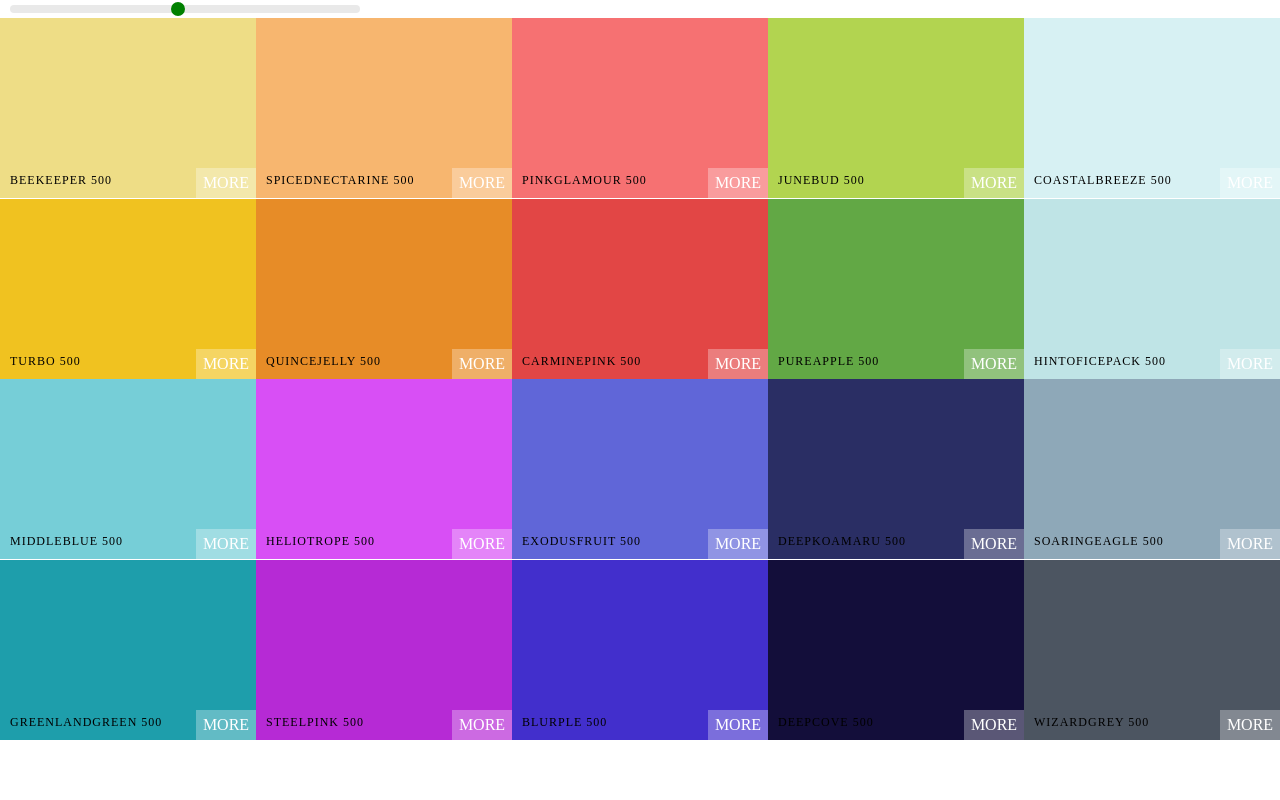
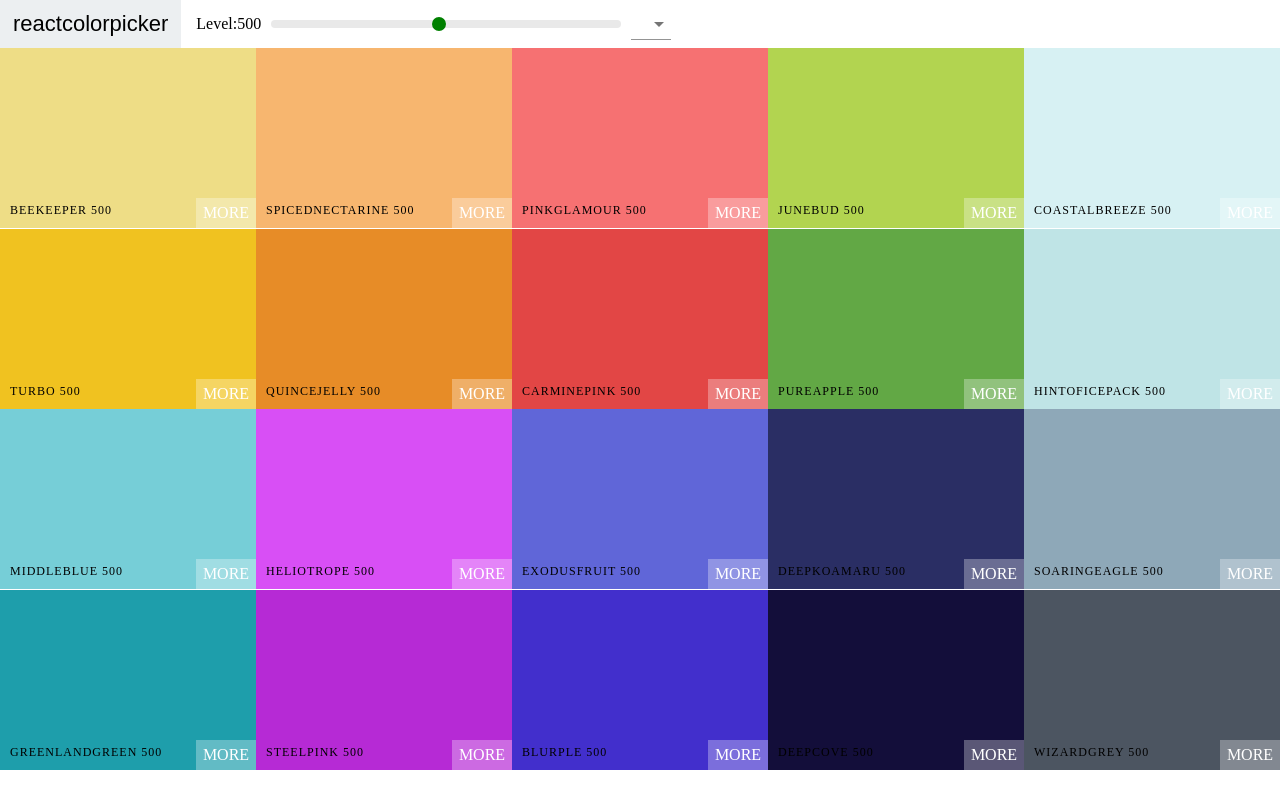
Before and after one commit to tsertic/color-picker-app, a React (Create React App) app: page / in a window 1280 px wide. Built offline with nearby package versions, Linux system fonts and the light colour scheme.

Commit message:
added material ui library and updated navbar

```diff
--- a/package.json
+++ b/package.json
@@ -3,6 +3,7 @@
   "version": "0.1.0",
   "private": true,
   "dependencies": {
+    "@material-ui/core": "^4.9.5",
     "@testing-library/jest-dom": "^4.2.4",
     "@testing-library/react": "^9.5.0",
     "@testing-library/user-event": "^7.2.1",
--- a/src/App.js
+++ b/src/App.js
@@ -2,12 +2,14 @@ import React from 'react';
 import seedColors from './seedColors';
 import Palette from './containers/Palette';
 import { generatePalette } from './utils/colorHelpers';
+
 
 function App() {
   const genPallete = generatePalette(seedColors[4]);
 
   return (
     <div>
+
       <Palette palette={genPallete} />
     </div>
   );
--- /dev/null
+++ b/src/containers/Navbar.css
@@ -0,0 +1,48 @@
+.Navbar{
+    display: flex;
+    align-items: center;
+    justify-content: flex-start;
+    height: 6vh;
+}
+
+.logo{
+    margin-right: 15px;
+    padding:0 13px;
+    font-size:22px;
+    background-color: #eceff1;
+    font-family: "Arial";
+    height:100%;
+    display: flex;
+    align-items: center;
+}
+.logo a{
+    text-decoration: none;
+    color: black;
+}
+.slider {
+    width: 350px;
+    margin: 0 10px;
+    display: inline-block;
+  }
+
+  .slider .rc-slider-track {
+    background-color: transparent;
+  }
+
+  .slider .rc-slider-rail {
+    height: 8px;
+  }
+
+  .slider .rc-slider-handle,
+  .slider .rc-slider-handle:active,
+  .slider .rc-slider-handle:focus,
+  .slider .rc-slider-handle:hover {
+    background-color: green;
+    outline: none;
+    border: 2px solid green;
+    box-shadow: none;
+    width: 14px;
+    height: 14px;
+    margin-top: -3px;
+    margin-left: -7px;
+  }
--- /dev/null
+++ b/src/containers/Navbar.js
@@ -0,0 +1,43 @@
+import React, { Component } from "react";
+import "./Navbar.css";
+import Slider, { Range } from "rc-slider";
+import "rc-slider/assets/index.css";
+//material ui
+import Select from '@material-ui/core/Select'
+import { MenuItem } from "@material-ui/core";
+
+class Navbar extends Component {
+  render() {
+    const { level, changeLevel } = this.props;
+    return (
+      <header className="Navbar">
+        <div className="logo">
+          <a href="/">reactcolorpicker</a>
+        </div>
+        <div className="slider-container">
+          <span>Level:{level}</span>
+          <div className="slider">
+            <Slider
+              min={100}
+              step={100}
+              max={900}
+              defaultValue={level}
+              onAfterChange={changeLevel}
+            />
+          </div>
+
+        </div>
+        <div className="select-container">
+            <Select>
+                <MenuItem value="hex">HEX - #ffffff</MenuItem>
+                <MenuItem value="rgb">RGB - rgb(255,255,255)</MenuItem>
+                <MenuItem value="rgba">RGBA - rgba(255,255,255,0.1)</MenuItem>
+
+            </Select>
+        </div>
+      </header>
+    );
+  }
+}
+
+export default Navbar;
--- a/src/containers/Palette.css
+++ b/src/containers/Palette.css
@@ -6,31 +6,3 @@
 .Palette-colors {
   height: 90%;
 }
-
-.slider {
-  width: 350px;
-  margin: 0 10px;
-  display: inline-block;
-}
-
-.slider .rc-slider-track {
-  background-color: transparent;
-}
-
-.slider .rc-slider-rail {
-  height: 8px;
-}
-
-.slider .rc-slider-handle,
-.slider .rc-slider-handle:active,
-.slider .rc-slider-handle:focus,
-.slider .rc-slider-handle:hover {
-  background-color: green;
-  outline: none;
-  border: 2px solid green;
-  box-shadow: none;
-  width: 14px;
-  height: 14px;
-  margin-top: -3px;
-  margin-left: -7px;
-}
--- a/src/containers/Palette.js
+++ b/src/containers/Palette.js
@@ -1,9 +1,9 @@
 import React, { Component } from 'react';
 import ColorBox from './ColorBox';
 import './Palette.css';
+import Navbar from './Navbar';
 
-import Slider, { Range } from 'rc-slider';
-import 'rc-slider/assets/index.css';
+
 
 class Palette extends Component {
   constructor(props) {
@@ -25,15 +25,7 @@ class Palette extends Component {
     });
     return (
       <div className="Palette">
-        <div className="slider">
-          <Slider
-            min={100}
-            step={100}
-            max={900}
-            defaultValue={level}
-            onAfterChange={this.changeLevel}
-          />
-        </div>
+        <Navbar level={level} changeLevel={this.changeLevel} />
         {/* Navbar goes  here */}
         <div className="Palette-colors">{colorBoxes}</div>
       </div>
```
Also changed, not shown: 1 other file (tests, documents, lock files or other folders).
